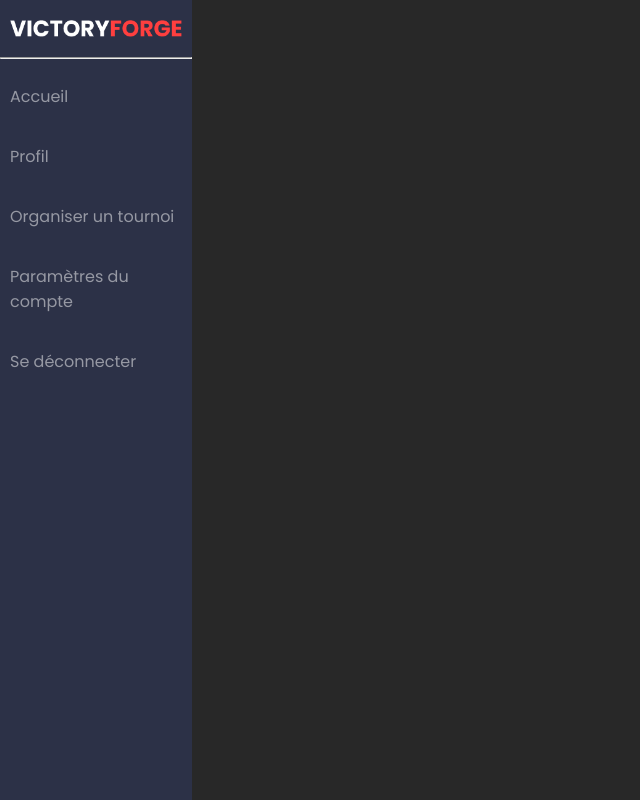
After one commit to Roghan95/TournoisEsport, a Symfony app: template templates/profil/index.html.twig in a window 1280 px wide. The commit adds this page. Shown: the whole page, without its empty margins (0-640 px from the left). Run offline with Twig, Linux system fonts and the light colour scheme; the template is opened without the code that fills it, so the values that code supplies are empty; some libraries are stand-ins or nearby versions.

Commit message:
Mise en place page profil

```diff
--- a/src/Entity/Equipe.php
+++ b/src/Entity/Equipe.php
@@ -155,4 +155,9 @@ class Equipe
 
         return $this;
     }
+
+    public function __toString(): string
+    {
+        return $this->getNomEquipe();
+    }
 }
--- a/templates/base.html.twig
+++ b/templates/base.html.twig
@@ -15,11 +15,12 @@
 
 <body>
 	<div id="main-container">
+		{% block sidebar %}
 		<div id="sidebar">
 			<img class="logo" src="{{ asset('img/logo.png') }}" alt="Logo victoryforge" />
 			<hr>
 			<a href="{{ path('app_home') }}">Accueil</a>
-			<a href="#">Profil</a>
+			<a href="{{ path('app_profil') }}">Profil</a>
 			<a href="{{ path('app_tournoi_new') }}">Organiser un tournoi</a>
 			<a href="">Tournois rejoint</a>
 			<a href="#">Crée une équipe</a>
@@ -27,11 +28,8 @@
 			<a href="{{ path('app_login') }}">Se connecter</a>
 			{% endif %}
 			<a href="{{ path('app_register') }}">S'enregistrer</a>
-
-			<div class="profil-container">
-				{# <img src="{{ asset('img/lol.jpg') }}" alt="Photo de profil"> #}
-			</div>
 		</div>
+		{% endblock %}
 
 
 		<div id="content"> {% block body %}{% endblock %}
--- /dev/null
+++ b/templates/profil/index.html.twig
@@ -0,0 +1,25 @@
+{% extends 'base.html.twig' %}
+
+{% block title %}Profil{% endblock %}
+
+{% block sidebar %}
+<div id="sidebar">
+    <img class="logo" src="{{ asset('img/logo.png') }}" alt="Logo victoryforge" />
+    <hr>
+    <a href="{{ path('app_home') }}">Accueil</a>
+    <a href="{{ path('app_profil') }}">Profil</a>
+    <a href="{{ path('app_tournoi_new') }}">Organiser un tournoi</a>
+    <a href="">Paramètres du compte</a>
+    <a href="{{ path('app_logout') }}">Se déconnecter</a>
+</div>
+
+{% endblock %}
+
+{% block body %}
+
+<h1>{{ app.user.pseudo }}</h1>
+
+<a href=""></a>
+
+
+{% endblock %}
```
Also changed, not shown: src/Controller/ProfilController.php (added, +24 -0 lines), templates/equipe/new.html.twig (added).
